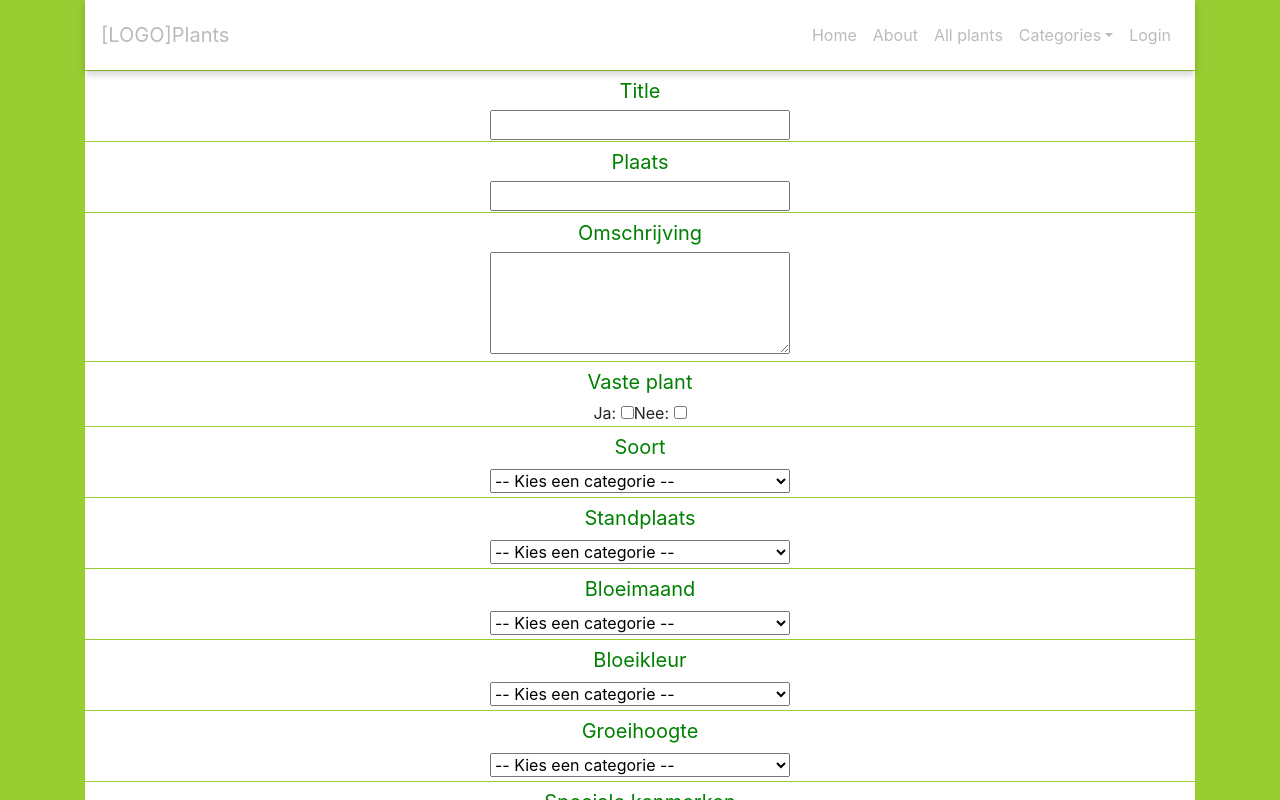
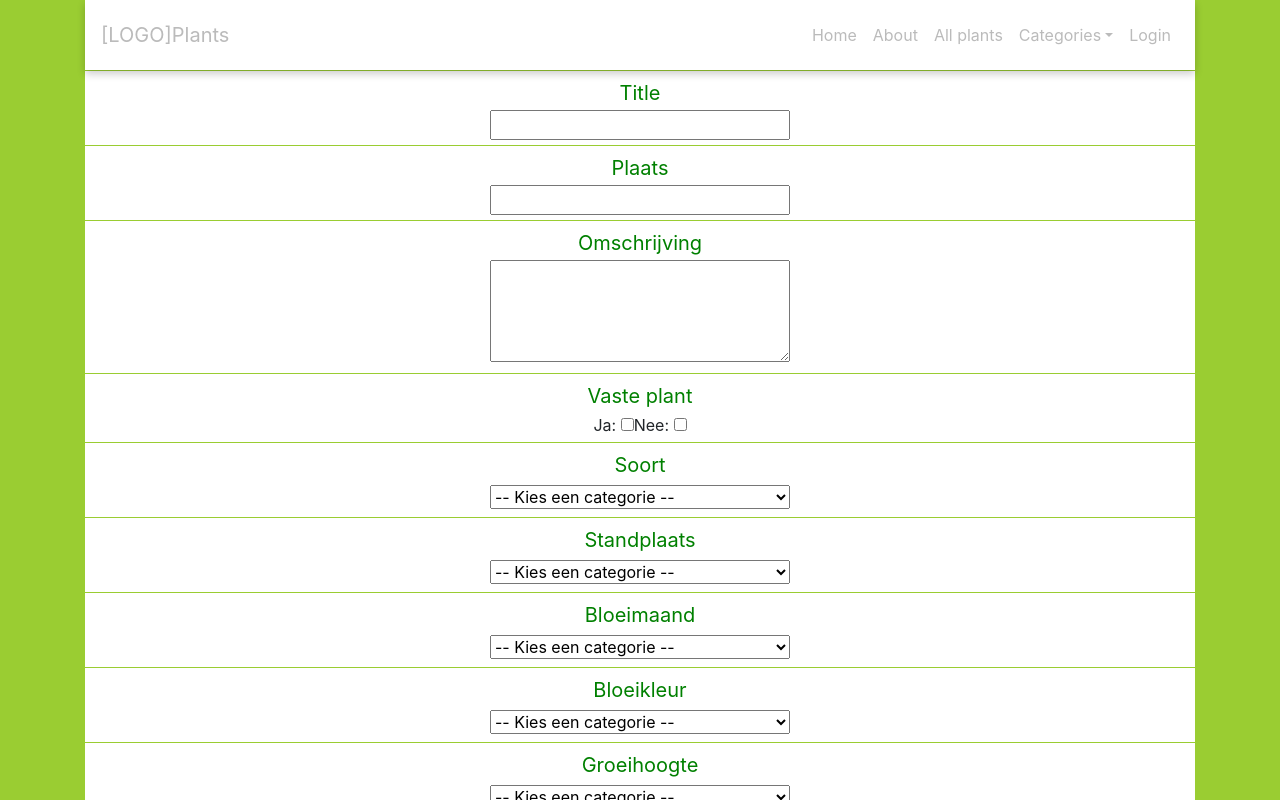
Before and after one commit to StevenW1999/projectc, a React (Create React App) app in the folder client/: page /Createtrade in a window 1280 px wide. Shown: the top 800 px of the page. Built offline with nearby package versions, Linux system fonts and the light colour scheme; the HTML template or start-up script is replaced by a standard one.

Commit message:
Update Create_trade.css

```diff
--- a/client/src/pages/Create_trade/Create_trade.css
+++ b/client/src/pages/Create_trade/Create_trade.css
@@ -5,7 +5,7 @@ p {
     background-color: white;
     text-align: center;
     padding: 1px;
-    margin: 3px auto;
+    margin: 1px auto;
 
  }
 
@@ -13,7 +13,7 @@ p {
     text-align: center;
     background-color: white;
     text-align: center;
-    padding: 1px;
+    padding: 5px;
     margin: 1px auto;
 
  }
```
